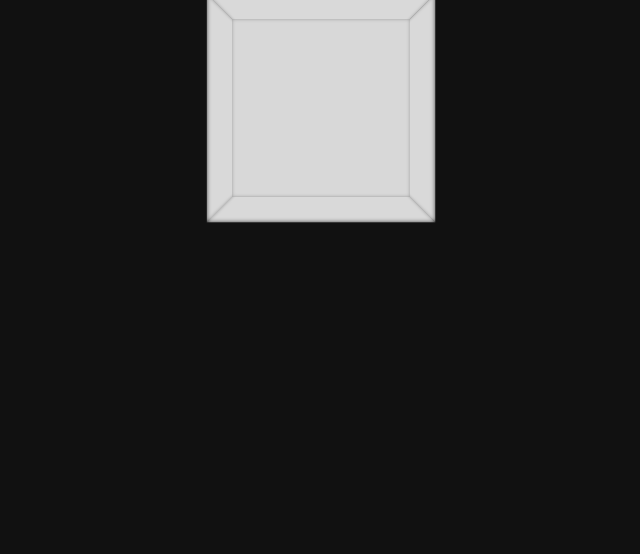
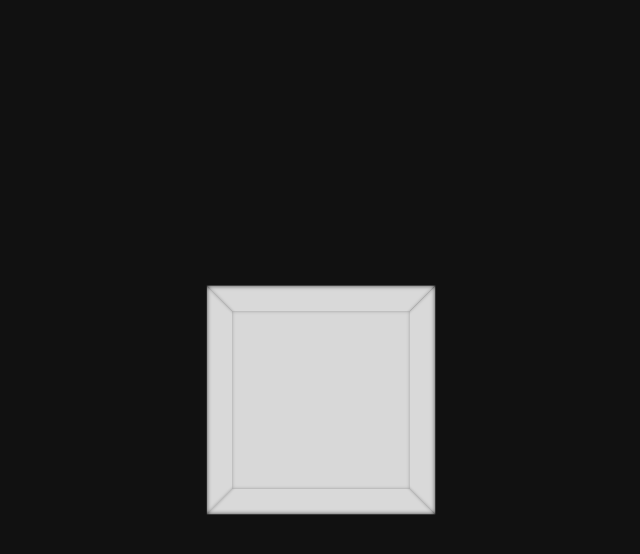
Before and after one commit to VilleNissinen/cube-of-boredom, a plain HTML site: page index.html in a window 1280 px wide. Shown: the whole page, without its empty margins (319-959 px from the left). Drawn offline with Linux system fonts and the light colour scheme.

Commit message:
Update index.css

```diff
--- a/index.css
+++ b/index.css
@@ -4,6 +4,10 @@
     --just-testing-github-pages: 1;
     --cube-size: 12.5rem;
     --speed: 10s
+}
+html, body {
+    height: 100%;
+    margin: 0;
 }
 body {
     display: grid;
```
